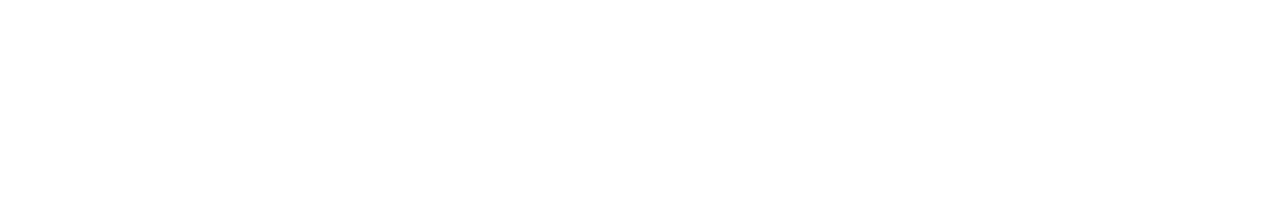
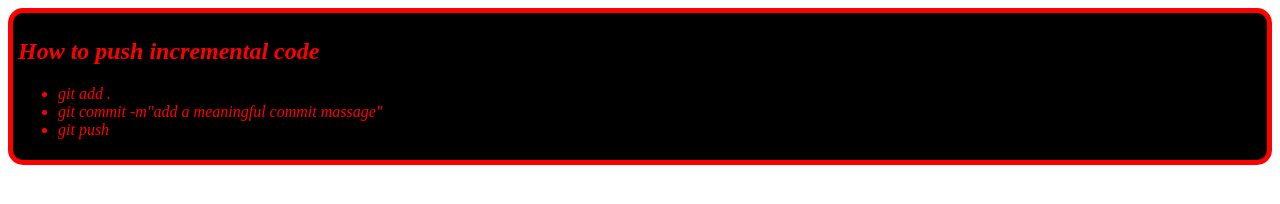
Before and after one commit to Sadikuzzamanrakib/my-first-github-repo, a plain HTML site: page index.html in a window 1280 px wide. Drawn offline with Linux system fonts and the light colour scheme.

Commit message:
About github code push

```diff
--- a/index.html
+++ b/index.html
@@ -4,8 +4,25 @@
     <meta charset="UTF-8">
     <meta name="viewport" content="width=device-width, initial-scale=1.0">
     <title>My First Ever Github Repo</title>
+    <style>
+        .sr{
+            border: 5px solid;
+            background-color: black;
+            color: red;
+            border-radius: 15px;
+            font-style: oblique;
+            padding: 5px;
+        }
+    </style>
 </head>
 <body>
-
+    <div class="sr">
+        <h2>How to push incremental code</h2>
+        <ul>
+            <li>git add .</li>
+            <li>git commit -m"add a meaningful commit massage"</li>
+            <li>git push</li>
+        </ul>
+    </div>
 </body>
 </html>
```
